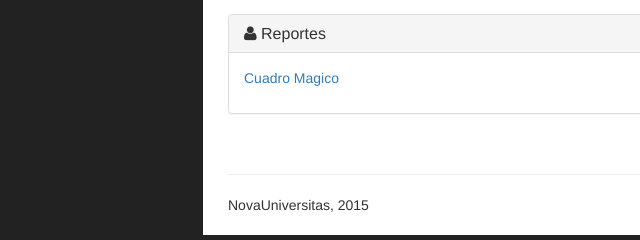
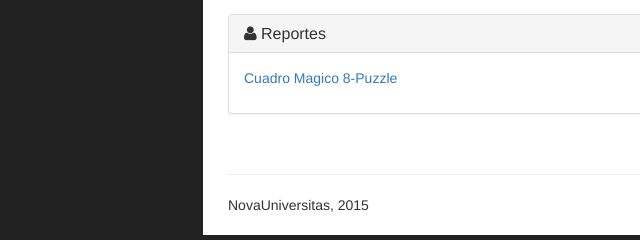
Before and after one commit to luchtrix/luchtrix.github.io, a plain HTML site: page reportes.html in a window 1280 px wide. Shown: the part 348-588 px from the top of the page, 22-662 px from the left. Drawn offline with Linux system fonts and the light colour scheme.

Commit message:
Update reportes.html

```diff
--- a/reportes.html
+++ b/reportes.html
@@ -132,7 +132,7 @@
                             </div>
                             <div class="panel-body">
                                 <p>
-                                    <a href="cuadroMagico.html">Cuadro Magico</a>
+                                    <a href="cuadroMagico.html">Cuadro Magico 8-Puzzle</a>
                                 </p>
                             </div>
                         </div>
```
